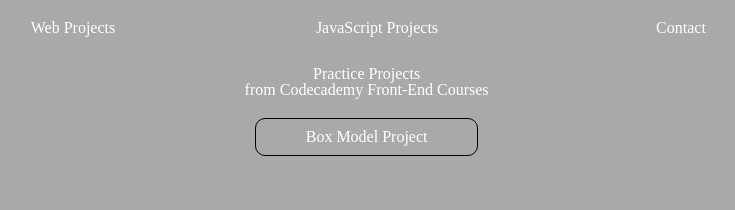
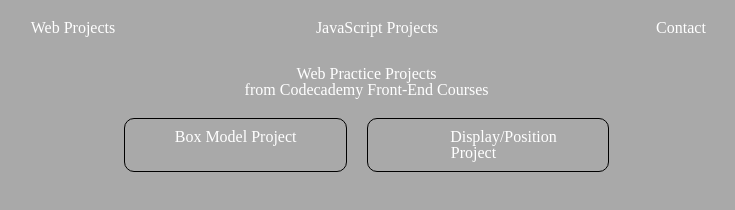
Before and after one commit to misty-whitehead/mwhitehead, a plain HTML site: page index.html in a window 1280 px wide. Shown: the whole page, without its empty margins (231-966 px from the left). Drawn offline with Linux system fonts and the light colour scheme.

Commit message:
Update index.html

```diff
--- a/index.html
+++ b/index.html
@@ -9,18 +9,18 @@
     <header>
       <nav class="top">
         <ul class="topNav">
-
-            <li>Web Projects</li>
+          <li><a href="index.html">Web Projects</a></li>
             <li>JavaScript Projects</li>
             <li>Contact</li>
         </ul>
       </nav>
     </header>
     <div>
-        <h1>Practice Projects</h1>
+        <h1>Web Practice Projects</h1>
         <h6><em>from Codecademy Front-End Courses</em></h6>
         <ul class="projects">
           <li class="item"><a href="box-model-index.html">Box Model Project</a></li>
+            <li class="item"><a href="broadway-index.html">Display/Position Project</a></li>
 
         </ul>
     </div>
```
